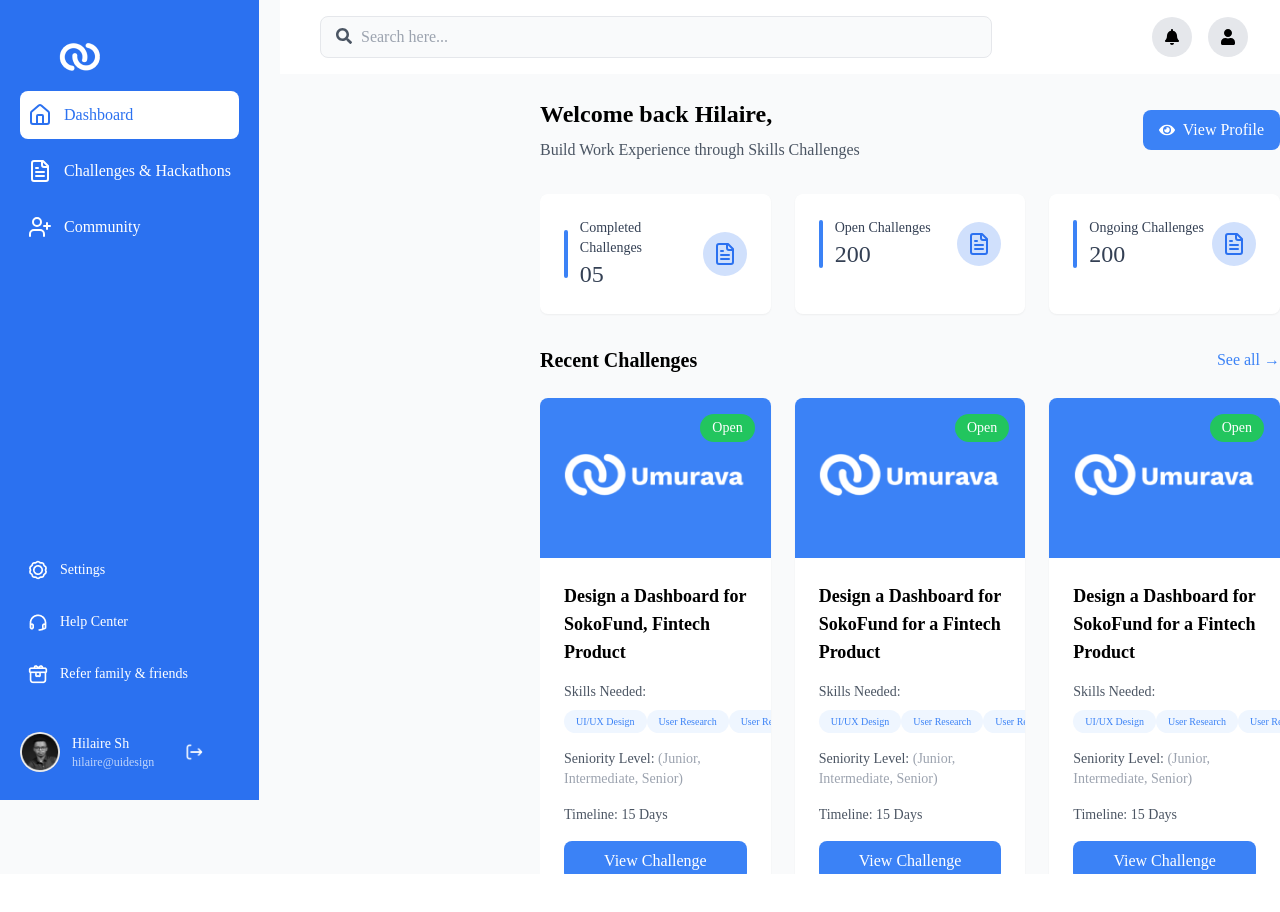
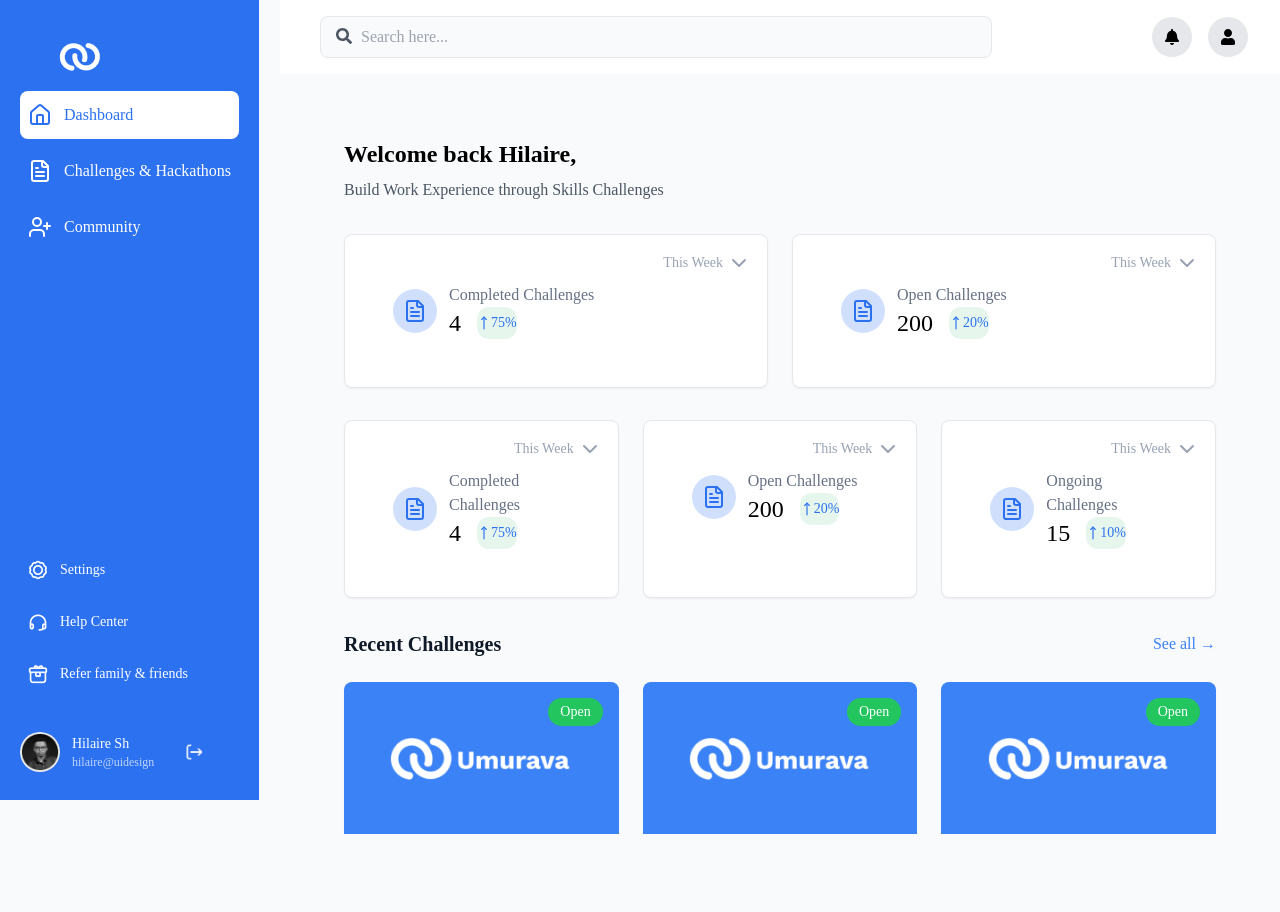
Before and after one commit to Viateur-akimana/umurava, a Next.js app: page /admin/dashboard in a window 1280 px wide. Before the commit the page ends 874 px from the top, so only its background shows below. Built offline with nearby package versions, Linux system fonts and the light colour scheme.

Commit message:
Done with admin dashboard

```diff
--- a/src/app/(dashboard)/admin/dashboard/page.tsx
+++ b/src/app/(dashboard)/admin/dashboard/page.tsx
@@ -1,14 +1,15 @@
 import React from "react";
-import { FaEye } from "react-icons/fa";
 import Image from "next/image";
 import { Challenge } from "@/types/challenge";
-import { StatisticsCard } from "@/components/layout/subcomponents/StatisticsCard";
+import { AdminStatsCard } from "@/components/layout/subcomponents/AdminStatsCard";
+
 
 
 
 const Dashboard: React.FC = () => {
   const challenges: Challenge[] = [
     {
+      id:1,
       title: "Design a Dashboard for SokoFund, Fintech Product",
       description: "Create a functional dashboard for a fintech product.",
       status: "Open",
@@ -18,6 +19,7 @@ const Dashboard: React.FC = () => {
       companyLogo: "/umurva.png",
     },
     {
+      id:2,
       title: "Design a Dashboard for SokoFund for a Fintech Product",
       description: "Build an app to track user health metrics.",
       status: "Open",
@@ -27,6 +29,7 @@ const Dashboard: React.FC = () => {
       companyLogo: "/umurva.png",
     },
     {
+      id:3,
       title: "Design a Dashboard for SokoFund for a Fintech Product",
       description: "Build an app to track user health metrics.",
       status: "Open",
@@ -38,8 +41,8 @@ const Dashboard: React.FC = () => {
   ];
 
   return (
-    <div className="flex h-screen">
-      <div className="flex-1 overflow-y-auto ml-[260px]">
+    <div className="flex h-screen mb-10">
+      <div className="flex-1 overflow-y-auto m-10 px-6">
         <div className="flex-1 pt-6">
 
           <div className="flex justify-between items-center mb-8">
@@ -49,18 +52,18 @@ const Dashboard: React.FC = () => {
                 Build Work Experience through Skills Challenges
               </p>
             </div>
-            <button className="flex items-center gap-2 bg-blue-500 text-white px-4 py-2 rounded-lg">
-              <FaEye />
-              View Profile
-            </button>
+          </div>
+          <div className="grid grid-cols-2 gap-6 mb-8">
+            <AdminStatsCard title="Completed Challenges" count={4} rate={75} />
+            <AdminStatsCard title="Open Challenges" count={200} rate={20} />
           </div>
           <div className="grid grid-cols-3 gap-6 mb-8">
-            <StatisticsCard title="Completed Challenges" count="05" />
-            <StatisticsCard title="Open Challenges" count="200" />
-            <StatisticsCard title="Ongoing Challenges" count="200" />
+            <AdminStatsCard title="Completed Challenges" count={4} rate={75} />
+            <AdminStatsCard title="Open Challenges" count={200} rate={20} />
+            <AdminStatsCard title="Ongoing Challenges" count={15} rate={10} />
           </div>
           <div className="mb-6 flex justify-between items-center">
-            <h2 className="text-xl font-bold">Recent Challenges</h2>
+            <h2 className="text-xl text-[#101928] font-semibold">Recent Challenges</h2>
             <button className="text-blue-500">See all →</button>
           </div>
 
--- a/src/app/(dashboard)/admin/layout.tsx
+++ b/src/app/(dashboard)/admin/layout.tsx
@@ -10,7 +10,7 @@ export default function AdminLayout({
   return (
     <div className="flex min-h-screen bg-[#F9FAFB]">
       <Sidebar />
-      <main className="flex-1 ml-64 pl-6">
+      <main className="ml-64 pl-6">
         <Header />
         {children}
       </main>
--- a/src/app/(dashboard)/talent/dashboard/page.tsx
+++ b/src/app/(dashboard)/talent/dashboard/page.tsx
@@ -9,6 +9,7 @@ import { StatisticsCard } from "@/components/layout/subcomponents/StatisticsCard
 const Dashboard: React.FC = () => {
   const challenges: Challenge[] = [
     {
+      id:1,
       title: "Design a Dashboard for SokoFund, Fintech Product",
       description: "Create a functional dashboard for a fintech product.",
       status: "Open",
@@ -18,6 +19,7 @@ const Dashboard: React.FC = () => {
       companyLogo: "/umurva.png",
     },
     {
+      id:2,
       title: "Design a Dashboard for SokoFund for a Fintech Product",
       description: "Build an app to track user health metrics.",
       status: "Open",
@@ -27,6 +29,7 @@ const Dashboard: React.FC = () => {
       companyLogo: "/umurva.png",
     },
     {
+      id:3,
       title: "Design a Dashboard for SokoFund for a Fintech Product",
       description: "Build an app to track user health metrics.",
       status: "Open",
--- /dev/null
+++ b/src/components/layout/subcomponents/AdminStatsCard.tsx
@@ -0,0 +1,28 @@
+import React from "react";
+import { AdminStatsCardProps } from "@/types/status";
+import { FileText, ChevronDown, MoveUp } from "lucide-react";
+
+export const AdminStatsCard: React.FC<AdminStatsCardProps> = ({ title, count, rate }) => (
+  <div className="bg-white p-4 border rounded-lg shadow-sm relative">
+    <button className="absolute top-4 right-4 flex items-center text-sm text-[#98A2B3] hover:text-[#101928] transition">
+      <h5>This Week</h5>
+      <ChevronDown className="ml-1 text-[#98A2B3]" />
+    </button>
+    <div className="flex justify-between p-4 m-4 items-center">
+      <div className="flex items-center gap-3">
+        <div className="bg-[#D0E0FC] p-2.5 rounded-full">
+          <FileText className="text-[#2B71F0]" />
+        </div>
+        <div>
+          <p className="text-[#667185] text-ms ">{title}</p>
+          <p className="flex text-2xl gap-4 text-black font-semiBold">
+            {count}
+            <span className="flex items-center bg-[#E7F6EC] rounded-xl text-sm text-[#2B71F0]">
+              <MoveUp size={14} className="inline" /> {rate}%
+            </span>
+          </p>
+        </div>
+      </div>
+    </div>
+  </div>
+);
--- a/src/types/status.ts
+++ b/src/types/status.ts
@@ -3,3 +3,8 @@ export interface StatsCardProps {
     count: string;
     isActive ?: boolean;
 }
+export interface AdminStatsCardProps{
+    title:string;
+    count:number;
+    rate:number;
+}
```
